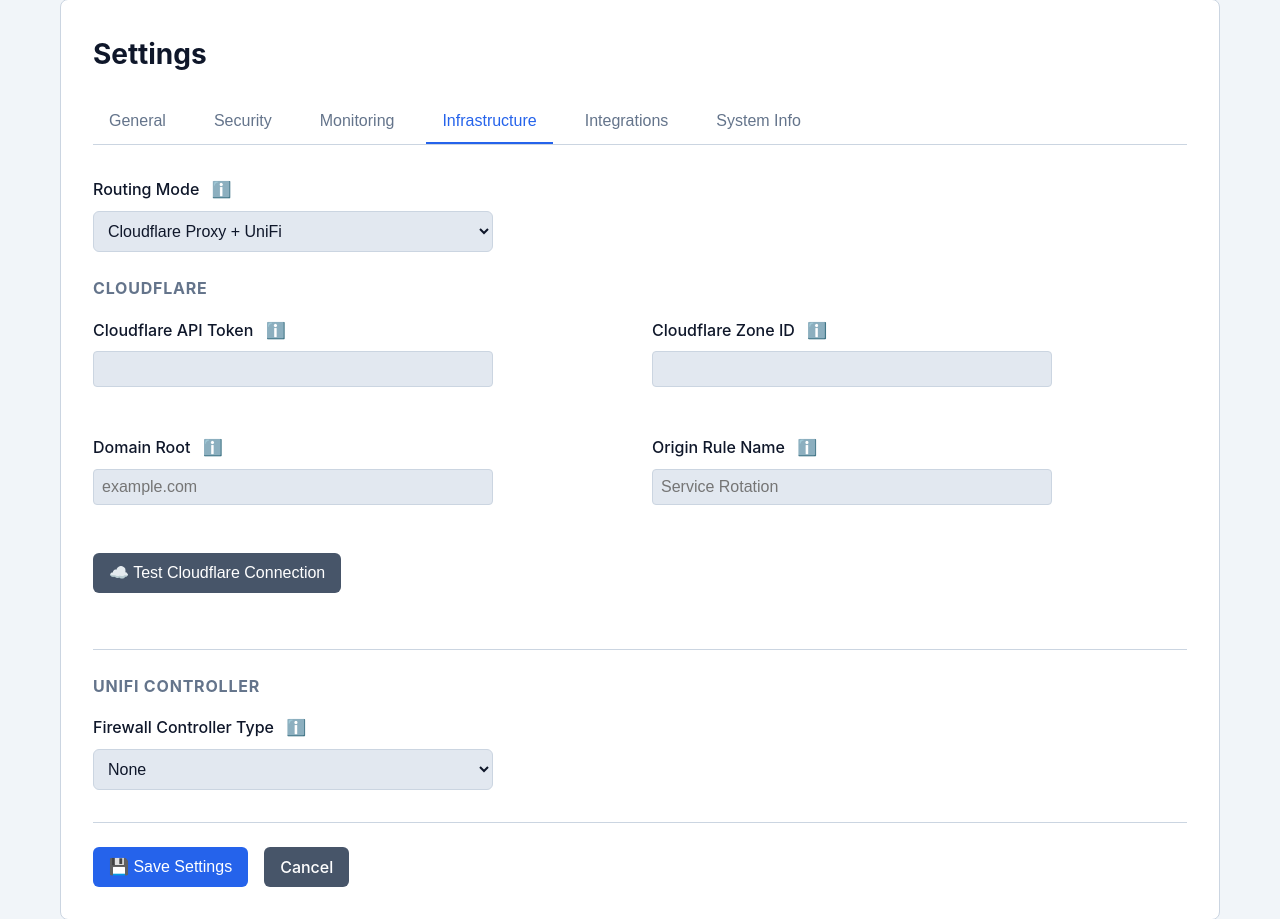
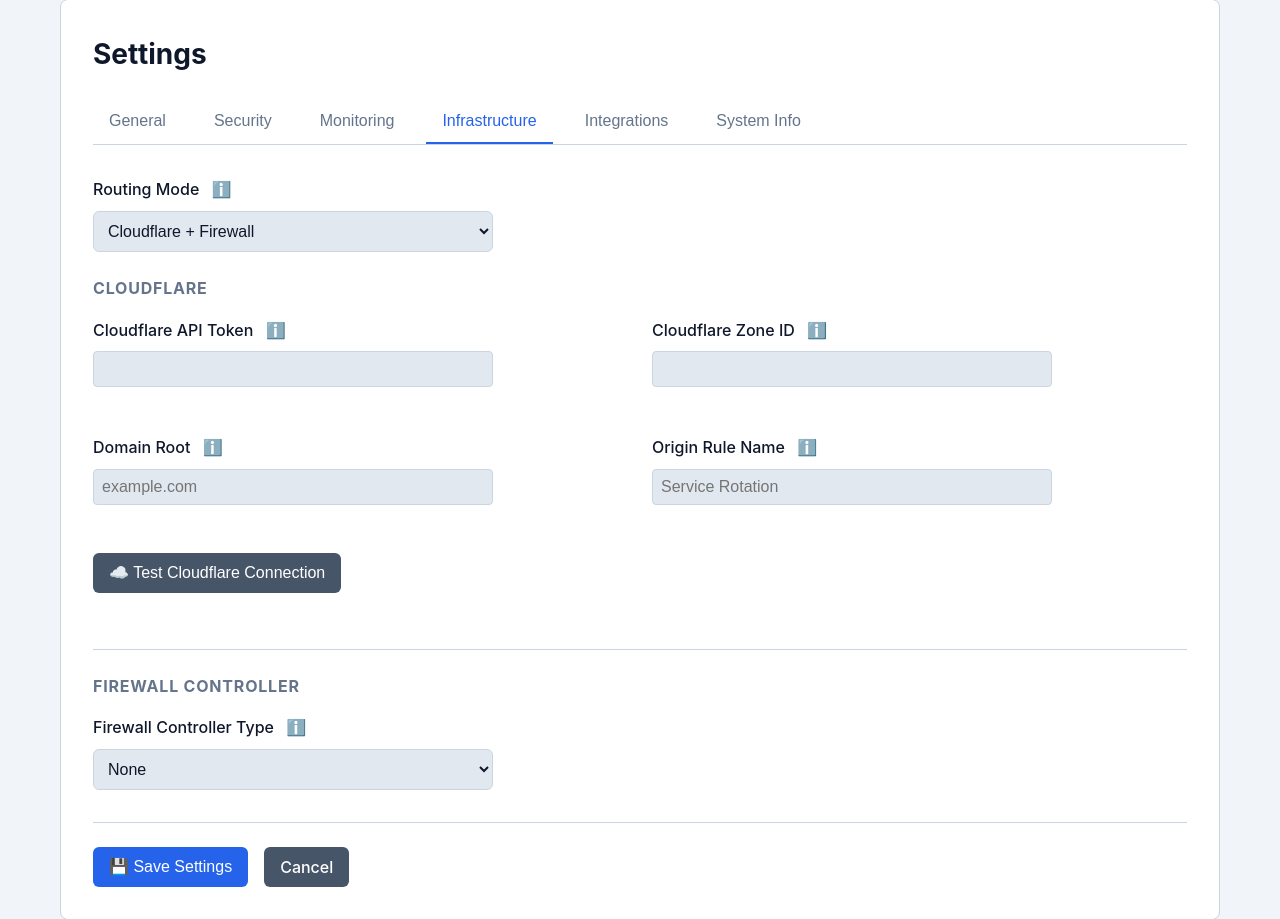
Before and after one commit to m1ckyb/Traefik-Route-Control, a Flask app: page /settings in a window 1280 px wide, after a click on "Infrastructure". Shown: the part 108-1027 px from the top of the page. Run offline with Flask 3, Linux system fonts and the light colour scheme; a user stored in the database is signed in; data comes from the database, SQL or seed files in the repository; data that the repository does not hold is empty; some libraries are stand-ins or nearby versions.

Commit message:
Refactor Settings UI: Rename infrastructure mode labels

```diff
--- a/templates/settings.html
+++ b/templates/settings.html
@@ -262,7 +262,7 @@
             <div class="form-group">
                 <label for="ROUTING_MODE">Routing Mode <span class="tooltip-icon" data-tooltip="Select the architecture mode">ℹ️</span></label>
                 <select id="ROUTING_MODE" name="ROUTING_MODE" onchange="toggleInfrastructureSettings()">
-                    <option value="unifi" {% if settings.get('ROUTING_MODE', 'unifi') == 'unifi' %}selected{% endif %}>Cloudflare Proxy + UniFi</option>
+                    <option value="unifi" {% if settings.get('ROUTING_MODE', 'unifi') == 'unifi' %}selected{% endif %}>Cloudflare + Firewall</option>
                     <option value="vps" {% if settings.get('ROUTING_MODE', 'unifi') == 'vps' %}selected{% endif %}>VPS Gateway + WireGuard</option>
                 </select>
             </div>
@@ -303,7 +303,7 @@
                     </div>
                 </div>
 
-                <h3>UniFi Controller</h3>
+                <h3>Firewall Controller</h3>
                 <div class="form-group">
                     <label for="FIREWALL_TYPE">Firewall Controller Type <span class="tooltip-icon" data-tooltip="System used to manage firewall rules">ℹ️</span></label>
                     <select id="FIREWALL_TYPE" name="FIREWALL_TYPE" onchange="toggleFirewallSettings()">
```
Also changed, not shown: unreleased.md (+3 -2 lines).
